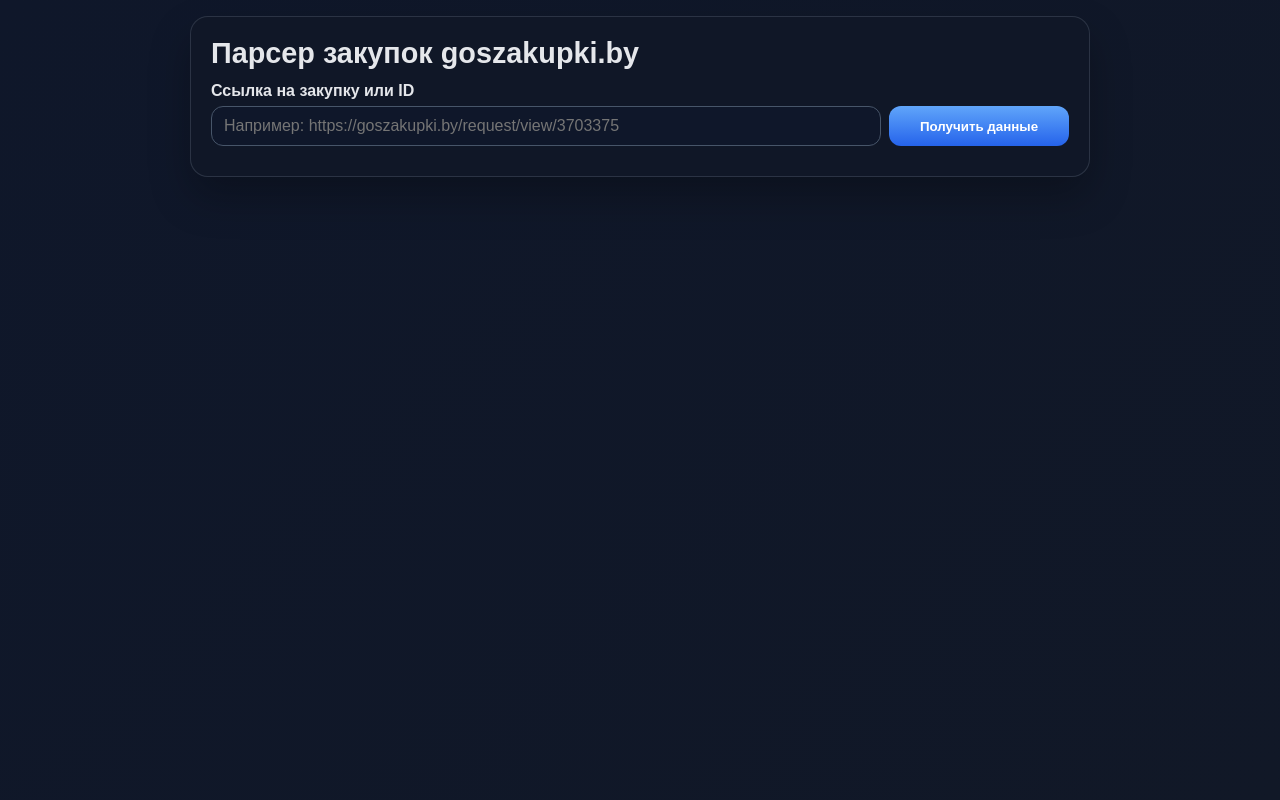
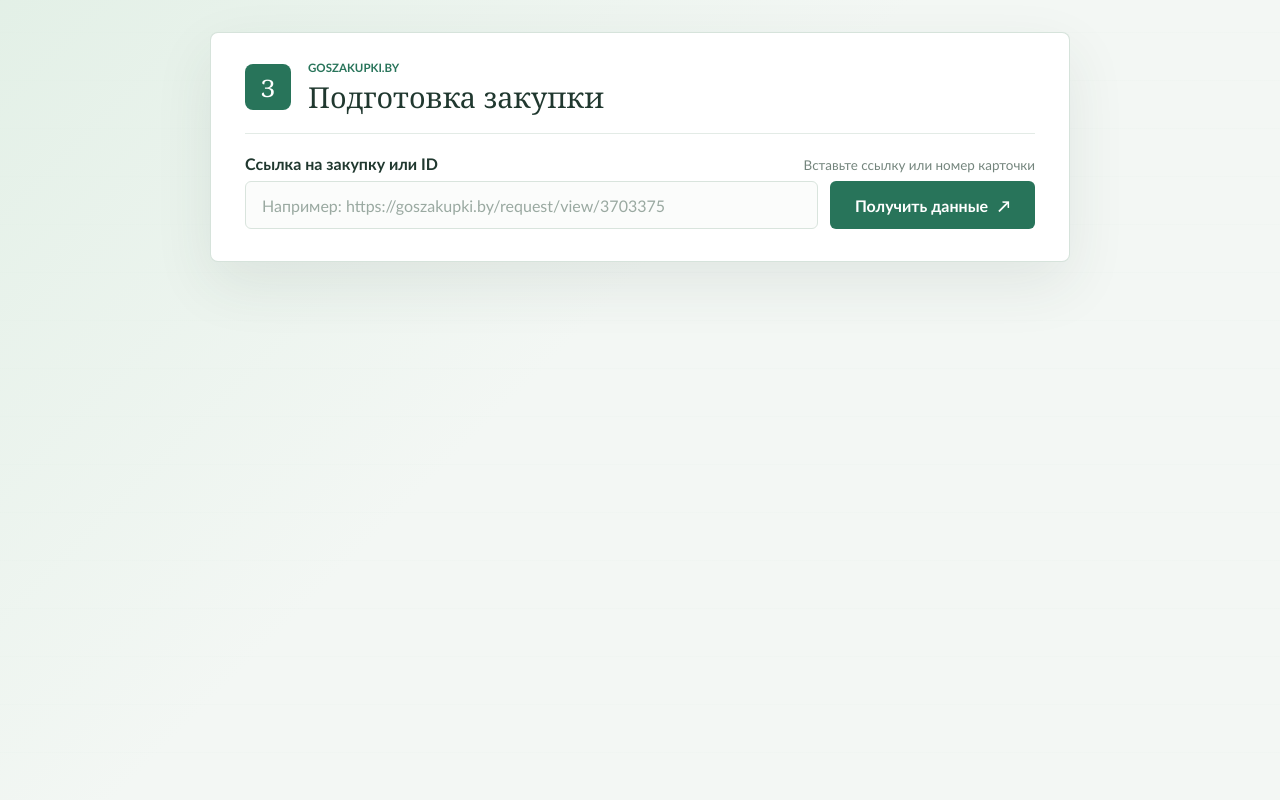
Before and after one commit to LevshunovDenis/Goszakupki, a Flask app: page / in a window 1280 px wide. Run offline with Flask 3, Linux system fonts and the light colour scheme.

Commit message:
version 2.0

```diff
--- a/app.py
+++ b/app.py
@@ -21,7 +21,9 @@ PURCHASE_TYPES = {
     "etrade": "открытом конкурсе",
     "request": "запросе ценовых предложений",
     "single-source": "закупке из одного источника",
+    "marketing": "закупке из одного источника",
     "auction": "электронном аукционе",
+    "other": "ином виде процедуры закупки",
 }
 
 
@@ -80,7 +82,7 @@ def normalize_url(raw_url):
     if "goszakupki.by" not in parsed.netloc:
         raise ValueError("Ссылка должна вести на goszakupki.by")
 
-    if re.fullmatch(r"/(?:request|single-source|auction|etrade)/view/\d+/?", parsed.path):
+    if re.fullmatch(r"/(?:request|single-source|marketing|auction|etrade|other)/view/\d+/?", parsed.path):
         return f"{parsed.scheme}://{parsed.netloc}{parsed.path}"
 
     raise ValueError("Неверная ссылка. Укажите карточку закупки на goszakupki.by")
@@ -270,4 +272,4 @@ def generate_document():
 
 
 if __name__ == "__main__":
-    app.run(host="0.0.0.0", port=5000, debug=True)
+    app.run(host="127.0.0.1", port=5000, debug=False)
--- a/static/style.css
+++ b/static/style.css
@@ -2,138 +2,255 @@
   box-sizing: border-box;
 }
 
+:root {
+  color-scheme: light;
+  --ink: #20382f;
+  --muted: #74857d;
+  --line: #e3ebe6;
+  --leaf: #28745a;
+  --leaf-dark: #205d49;
+  --wash: #f5f8f6;
+}
+
 body {
+  min-height: 100vh;
   margin: 0;
-  font-family: Arial, sans-serif;
-  background: linear-gradient(135deg, #0f172a, #111827);
-  min-height: 100vh;
-  display: flex;
-  align-items: flex-start;
-  justify-content: center;
-  padding: 16px 0;
-  color: #e5e7eb;
+  padding: 32px 20px;
+  color: var(--ink);
+  font-family: "Trebuchet MS", sans-serif;
+  background-color: #f3f7f4;
+  background-image: linear-gradient(135deg, rgba(220, 237, 225, 0.7), transparent 44%),
+    repeating-linear-gradient(0deg, transparent, transparent 47px, rgba(54, 104, 77, 0.025) 48px);
 }
 
 .app {
-  width: min(900px, 92vw);
+  width: min(860px, 100%);
+  margin: 0 auto;
 }
 
 .card {
-  background: rgba(17, 24, 39, 0.9);
-  border: 1px solid rgba(148, 163, 184, 0.2);
-  border-radius: 18px;
-  padding: 20px;
-  box-shadow: 0 20px 40px rgba(0, 0, 0, 0.25);
+  padding: 28px 34px 32px;
+  border: 1px solid rgba(210, 224, 215, 0.9);
+  border-radius: 8px;
+  background: #fff;
+  box-shadow: 0 22px 60px rgba(43, 72, 53, 0.09);
+}
+
+.page-heading {
+  display: flex;
+  align-items: center;
+  gap: 17px;
+  padding-bottom: 20px;
+  border-bottom: 1px solid var(--line);
+}
+
+.brand-mark {
+  display: grid;
+  flex: 0 0 46px;
+  aspect-ratio: 1;
+  place-items: center;
+  border-radius: 8px;
+  color: #fff;
+  background: var(--leaf);
+  font-family: Georgia, serif;
+  font-size: 24px;
+}
+
+.eyebrow {
+  margin: 0 0 6px;
+  color: var(--leaf);
+  font-size: 0.72rem;
+  font-weight: 700;
+}
+
+h1,
+h2,
+p {
+  margin-top: 0;
 }
 
 h1 {
-  margin-top: 0;
-  margin-bottom: 12px;
+  margin-bottom: 0;
+  font-family: Georgia, "Times New Roman", serif;
   font-size: 1.8rem;
+  font-weight: 400;
+  line-height: 1.15;
+}
+
+.form-heading {
+  display: flex;
+  align-items: baseline;
+  justify-content: space-between;
+  gap: 14px;
+  margin: 20px 0 8px;
 }
 
 label {
   display: block;
-  margin-bottom: 6px;
-  font-weight: 600;
+  font-weight: 700;
+}
+
+.form-hint {
+  color: var(--muted);
+  font-size: 0.84rem;
 }
 
 .search-row {
   display: flex;
-  gap: 8px;
-  margin-bottom: 10px;
+  gap: 12px;
 }
 
 input {
-  flex: 1;
+  width: 100%;
   min-width: 0;
-  padding: 10px 12px;
-  border-radius: 12px;
-  border: 1px solid #475569;
-  background: #0f172a;
-  color: #f8fafc;
-  font-size: 1rem;
+  height: 48px;
+  padding: 0 16px;
+  border: 1px solid #d9e4dd;
+  border-radius: 6px;
+  outline: none;
+  color: var(--ink);
+  background: #fbfcfb;
+  font: inherit;
+  transition: border-color 160ms ease, box-shadow 160ms ease, background 160ms ease;
+}
+
+input::placeholder {
+  color: #9aa9a1;
+}
+
+input:focus {
+  border-color: var(--leaf);
+  background: #fff;
+  box-shadow: 0 0 0 3px rgba(40, 116, 90, 0.12);
 }
 
 button {
-  background: linear-gradient(180deg, #60a5fa, #2563eb);
-  border: none;
-  border-radius: 12px;
-  color: white;
-  padding: 0 22px;
+  display: inline-flex;
+  min-width: 205px;
+  min-height: 48px;
+  align-items: center;
+  justify-content: center;
+  gap: 10px;
+  padding: 0 20px;
+  border: 0;
+  border-radius: 6px;
+  color: #fff;
+  background: var(--leaf);
+  font: inherit;
   font-weight: 700;
   cursor: pointer;
-  min-width: 180px;
+  transition: background 160ms ease, transform 160ms ease, opacity 160ms ease;
 }
 
-button:hover {
-  filter: brightness(1.06);
+button:hover:not(:disabled) {
+  transform: translateY(-1px);
+  background: var(--leaf-dark);
+}
+
+button:focus-visible {
+  outline: 3px solid rgba(40, 116, 90, 0.3);
+  outline-offset: 3px;
 }
 
 button:disabled {
   cursor: not-allowed;
-  filter: grayscale(0.35);
-  opacity: 0.65;
+  opacity: 0.55;
 }
 
 .status {
-  margin-bottom: 10px;
-  padding: 9px 12px;
-  border-radius: 10px;
+  margin-top: 16px;
+  padding: 12px 14px;
+  border: 1px solid transparent;
+  border-radius: 6px;
   font-weight: 600;
 }
 
 .status.error {
-  background: rgba(239, 68, 68, 0.12);
-  border: 1px solid rgba(239, 68, 68, 0.3);
-  color: #fca5a5;
+  border-color: #f1c7c1;
+  color: #a43f34;
+  background: #fff5f3;
 }
 
 .status.success {
-  background: rgba(34, 197, 94, 0.12);
-  border: 1px solid rgba(34, 197, 94, 0.3);
-  color: #bbf7d0;
+  border-color: #c8e2d0;
+  color: #286246;
+  background: #f1f8f3;
 }
 
 .result {
   display: grid;
   grid-template-columns: repeat(2, minmax(0, 1fr));
   gap: 8px;
+  margin-top: 22px;
+  padding-top: 20px;
+  border-top: 1px solid var(--line);
+}
+
+.result-heading {
+  display: flex;
+  grid-column: 1 / -1;
+  align-items: center;
+  justify-content: space-between;
+  margin-bottom: 4px;
+}
+
+h2 {
+  margin-bottom: 0;
+  font-family: Georgia, "Times New Roman", serif;
+  font-size: 1.45rem;
+  font-weight: 400;
+}
+
+.result-mark {
+  display: grid;
+  width: 34px;
+  aspect-ratio: 1;
+  place-items: center;
+  border-radius: 50%;
+  color: var(--leaf);
+  background: #eaf4ed;
+  font-weight: 700;
 }
 
 .field {
-  background: rgba(15, 23, 42, 0.75);
-  border: 1px solid rgba(148, 163, 184, 0.18);
-  border-radius: 12px;
-  padding: 10px 12px;
+  min-width: 0;
+  padding: 10px 14px;
+  border: 1px solid #e8efea;
+  border-radius: 6px;
+  background: var(--wash);
 }
 
-.field:nth-child(3),
-.field:nth-child(4) {
+.field--wide {
   grid-column: 1 / -1;
 }
 
 .label {
   display: block;
-  font-size: 0.72rem;
-  text-transform: uppercase;
-  letter-spacing: 0.04em;
-  color: #93c5fd;
-  margin-bottom: 4px;
+  margin-bottom: 6px;
+  color: var(--muted);
+  font-size: 0.75rem;
+  font-weight: 700;
 }
 
 .value {
   display: block;
-  color: #f8fafc;
-  font-size: 0.92rem;
-  line-height: 1.35;
   overflow-wrap: anywhere;
+  color: var(--ink);
+  font-size: 0.96rem;
+  line-height: 1.5;
+}
+
+.field input {
+  height: 48px;
+  background: #fff;
 }
 
 #generateBtn {
   grid-column: 1 / -1;
-  min-height: 58px;
-  font-size: 1.1rem;
+  width: fit-content;
+  min-width: 210px;
+  min-height: 46px;
+  margin-top: 2px;
 }
 
 .hidden {
--- a/templates/index.html
+++ b/templates/index.html
@@ -9,21 +9,38 @@
   <body>
     <div class="app">
       <div class="card">
-        <h1>Парсер закупок goszakupki.by</h1>
+        <header class="page-heading">
+          <div class="brand-mark" aria-hidden="true">З</div>
+          <div>
+            <p class="eyebrow">GOSZAKUPKI.BY</p>
+            <h1>Подготовка закупки</h1>
+          </div>
+        </header>
 
-        <label for="urlInput">Ссылка на закупку или ID</label>
+        <div class="form-heading">
+          <label for="urlInput">Ссылка на закупку или ID</label>
+          <span class="form-hint">Вставьте ссылку или номер карточки</span>
+        </div>
         <div class="search-row">
           <input
             id="urlInput"
             type="text"
             placeholder="Например: https://goszakupki.by/request/view/3703375"
           />
-          <button id="parseBtn">Получить данные</button>
+          <button id="parseBtn" type="button">Получить данные <span aria-hidden="true">↗</span></button>
         </div>
 
         <div id="status" class="status hidden"></div>
 
-        <div id="result" class="result hidden">
+        <div id="result" class="result hidden" aria-live="polite">
+          <div class="result-heading">
+            <div>
+              <p class="eyebrow">КАРТОЧКА ЗАКУПКИ</p>
+              <h2>Основные сведения</h2>
+            </div>
+            <span class="result-mark" aria-hidden="true">✓</span>
+          </div>
+
           <div class="field">
             <span class="label">Вид закупки</span>
             <span id="purchaseType" class="value"></span>
@@ -34,12 +51,12 @@
             <span id="tenderNumber" class="value"></span>
           </div>
 
-          <div class="field">
+          <div class="field field--wide">
             <span class="label">Организатор / заказчик</span>
             <span id="customer" class="value"></span>
           </div>
 
-          <div class="field">
+          <div class="field field--wide">
             <span class="label">Предмет закупки</span>
             <span id="subject" class="value"></span>
           </div>
@@ -60,11 +77,11 @@
           </div>
 
           <div class="field">
-            <label for="manualAmountInput">Сумма для документа</label>
+            <label for="manualAmountInput" class="label">Сумма для документа</label>
             <input id="manualAmountInput" type="text" placeholder="Например: 700 000 BYN" />
           </div>
 
-          <button id="generateBtn" type="button" disabled>Сформировать Word</button>
+          <button id="generateBtn" type="button" disabled><span aria-hidden="true">↓</span> Сформировать Word</button>
         </div>
       </div>
     </div>
```
Also changed, not shown: other parts of static/style.css (+27 -13 lines), 1 other file.
